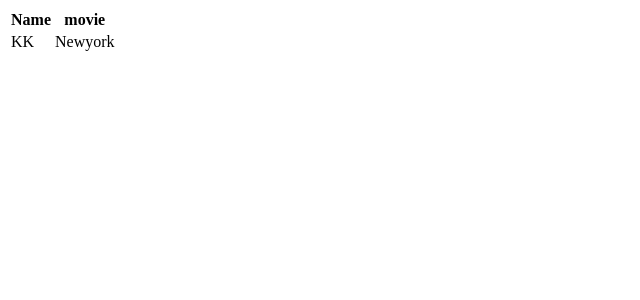
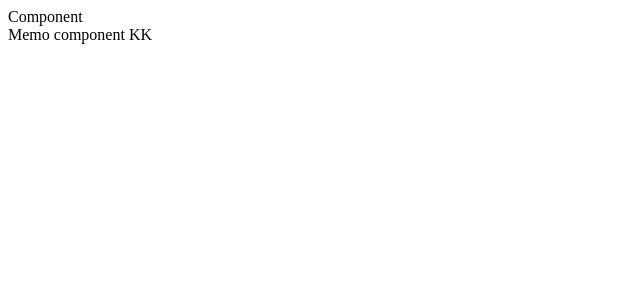
Before and after one commit to gideon-124/reop, a React (Vite) app: page / in a window 1280 px wide. Shown: the top 300 px of the page, without its empty margins (0-640 px from the left). Built offline with nearby package versions, Linux system fonts and the light colour scheme.

Commit message:
memo and pure components

```diff
--- a/src/App.jsx
+++ b/src/App.jsx
@@ -15,6 +15,9 @@ import Parent from './components/LifeCyclemethods/Parent'
 import Counter from './components/LifeCyclemethods/Parent'
 import Frag from './components/Fragments'
 import Tabledata from './components/Fragments/index1'
+import Comp from './components/pureComponents/PureComp'
+import Pure from './components/pureComponents/Pure'
+import Normal from './components/pureComponents/Normal'
 // import './App.css'
 
 
@@ -36,7 +39,8 @@ function App() {
      {/* <Parent/>  */}
      {/* <Counter/> */}
      {/* <Frag/> */}
-     <Tabledata/>
+     {/* <Tabledata/> */}
+     <Comp/>
 
     </div>
   )
--- a/src/components/Fragments/index1.jsx
+++ b/src/components/Fragments/index1.jsx
@@ -11,9 +11,13 @@ const Tabledata = () => {
         </tr>
        </thead>
        <>
+
          <Data/>
 
         </>
+
+
+
 
 
     </table>
--- /dev/null
+++ b/src/components/pureComponents/Compmemo.jsx
@@ -0,0 +1,12 @@
+import React from 'react'
+
+const Compmemo = ({props}) => {
+    console.log("memo is rendered ")
+  return (
+    <div>
+        Memo component {props}
+    </div>
+  )
+}
+
+export default React.memo(Compmemo)
--- /dev/null
+++ b/src/components/pureComponents/Normal.jsx
@@ -0,0 +1,14 @@
+import React, { Component } from 'react'
+
+class Normal extends Component {
+  render() {
+    console.log("normal comp is renderd ")
+    return (
+      <div>
+         NormalComp {this.props.singer}
+      </div>
+    )
+  }
+}
+
+export default Normal
--- /dev/null
+++ b/src/components/pureComponents/Pure.jsx
@@ -0,0 +1,31 @@
+import React, { Component, PureComponent } from 'react'
+
+class Pure extends PureComponent {
+  render() {
+    console.log("pure comp is renderd ")
+    return (
+      <div>
+
+          pureComponent {this.props.singer}
+      </div>
+    )
+  }
+}
+
+export default Pure
+
+
+
+// shallow
+// technique for opti checks whetheer change in state and props
+// primitive   ===
+// complex     arrays , objects
+// let arr1=[1,2,3]               obj1={ key1:value; key2:value}
+// let arr2=[1,2,3]               obj2={key1:value; key2:value }
+// let arrFin=arr1               objFinal=obj1
+// arr1===arr2 (false)           obj1===obj2 (false)
+// arr1===arrFin (true)          obj1===objFinal(true)
+
+
+
+// memory
--- /dev/null
+++ b/src/components/pureComponents/PureComp.jsx
@@ -0,0 +1,53 @@
+// purecomp
+
+// It is a comp which is genrally used for
+// optimzing the performance ad is used for prventing the
+// unnessary rendering and it is used to ensure
+//  the re-renders when there is a cahnge in props or state
+
+
+
+import React, { Component } from 'react'
+import Pure from './Pure'
+import Normal from './Normal'
+import Compmemo from './Compmemo'
+
+class Comp extends Component {
+
+    constructor(){
+        super()
+
+        this.state={
+            singer:"KK"
+        }
+    }
+
+
+   componentDidMount(){
+    setInterval(()=>{
+
+        this.setState({
+            singer:"KK"
+        })
+
+
+
+    }, 3000)
+   }
+
+
+  render() {
+
+    console.log("componet is renderd ")
+    return (
+      <div>
+        Component
+        <Compmemo props={this.state.singer}/>
+        {/* <Pure singer={this.state.singer}/>  */}
+        {/* <Normal singer={this.state.singer}/> */}
+      </div>
+    )
+  }
+}
+
+export default Comp
```
